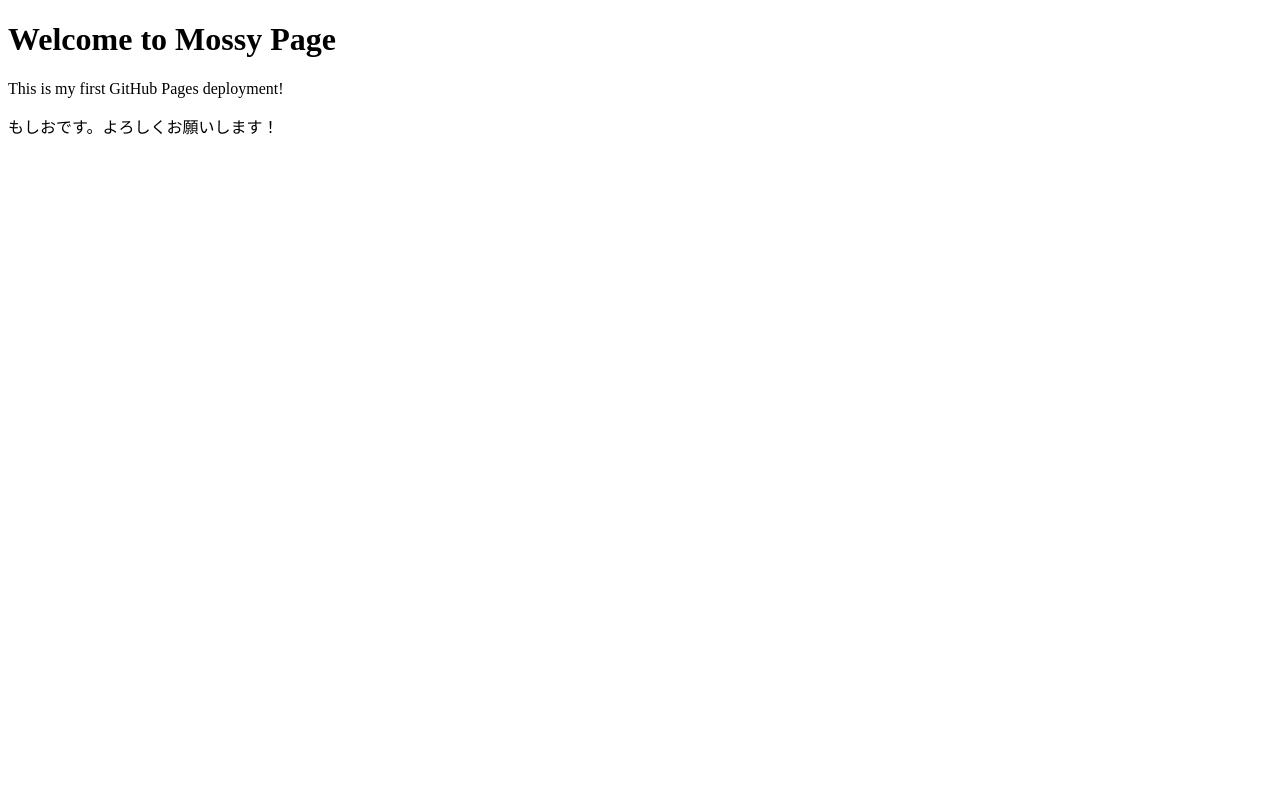
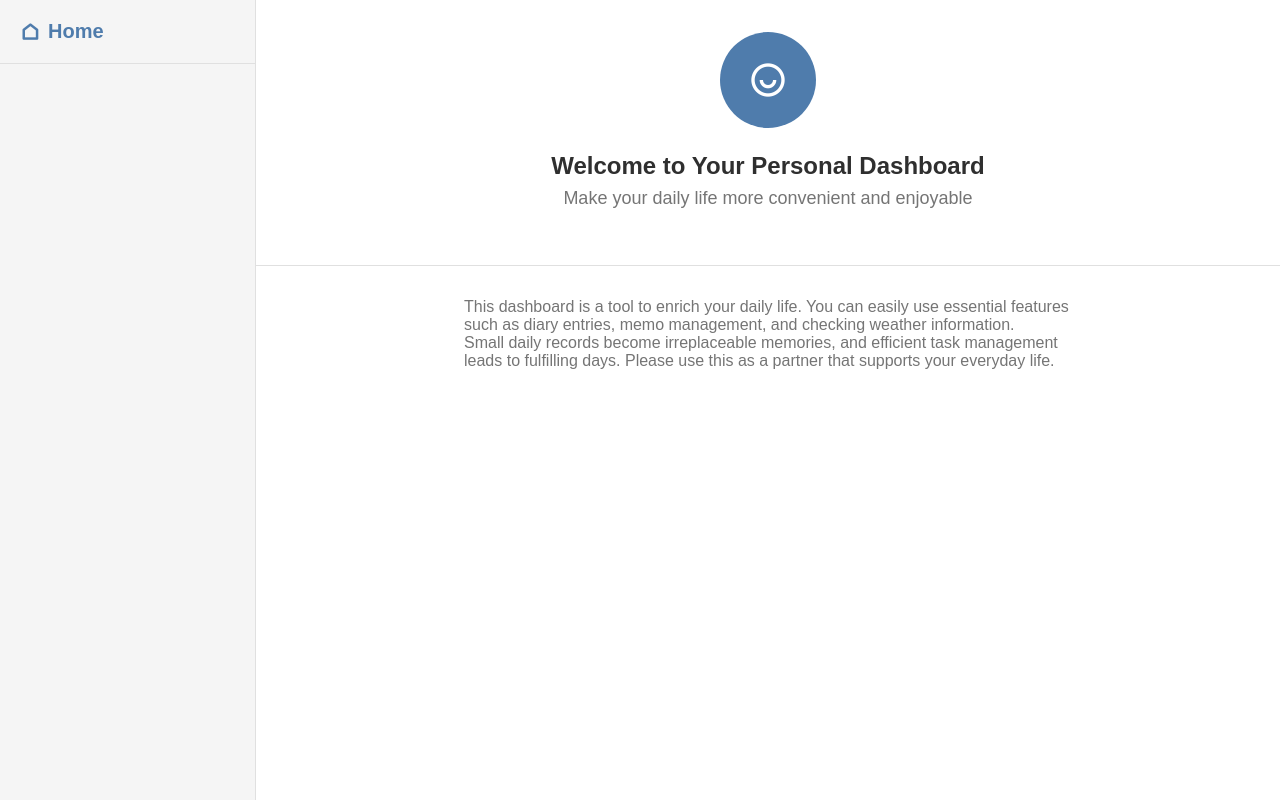
Before and after one commit to mosssssy/my-first-web-app, a plain HTML site: page index.html in a window 1280 px wide. Drawn offline with nearby package versions, Linux system fonts and the light colour scheme.

Commit message:
Add files via upload

```diff
--- a/index.html
+++ b/index.html
@@ -3,11 +3,48 @@
   <head>
     <meta charset="UTF-8" />
     <meta name="viewport" content="width=device-width, initial-scale=1.0" />
-    <title>My GitHub Pages Site</title>
+    <title>Dashboard</title>
+    <link href="./style.css" rel="stylesheet" />
+    <link
+      href="https://cdn.jsdelivr.net/npm/remixicon@4.5.0/fonts/remixicon.css"
+      rel="stylesheet"
+    />
   </head>
   <body>
-    <h1>Welcome to Mossy Page</h1>
-    <p>This is my first GitHub Pages deployment!</p>
-    <p>もしおです。よろしくお願いします！</p>
+    <div class="container">
+      <aside>
+        <header>
+          <a href="#" data-tab="home">
+            <span class="ri-home-line"></span>
+            Home
+          </a>
+        </header>
+      </aside>
+      <main>
+        <section id="home">
+          <header>
+            <div class="profile">
+              <span class="ri-user-smile-line"></span>
+            </div>
+            <div class="title">Welcome to Your Personal Dashboard</div>
+            <div class="subtitle">
+              Make your daily life more convenient and enjoyable
+            </div>
+          </header>
+          <div class="message">
+            <p>
+              This dashboard is a tool to enrich your daily life. You can easily
+              use essential features such as diary entries, memo management, and
+              checking weather information.
+            </p>
+            <p>
+              Small daily records become irreplaceable memories, and efficient
+              task management leads to fulfilling days. Please use this as a
+              partner that supports your everyday life.
+            </p>
+          </div>
+        </section>
+      </main>
+    </div>
   </body>
 </html>
--- /dev/null
+++ b/style.css
@@ -0,0 +1,107 @@
+/* ブラウザで設定されているスタイルのリセット・共通設定 */
+/* 消さないでください */
+*,
+*::before,
+*::after {
+  box-sizing: border-box;
+}
+body,
+h1,
+h2,
+h3,
+p,
+ul,
+li,
+form,
+input,
+textarea,
+select,
+button {
+  margin: 0;
+  padding: 0;
+  font-family: sans-serif;
+}
+
+ul {
+  list-style: none;
+}
+/* スタイルのリセット終了 */
+
+/* サイドバーとメインコンテンツを包むための要素のスタイルを書いてください */
+.container {
+  display: flex;
+  height: 100vh;
+}
+
+/* サイドバーに関連するスタイルを書いてください */
+aside {
+  width: 256px;
+  flex-shrink: 0;
+  background-color: #f5f5f5;
+  border-right: 1px solid #e0e0e0;
+  display: flex;
+  flex-direction: column;
+  height: 100%;
+}
+
+header {
+  padding: 20px;
+  border-bottom: 1px solid #e0e0e0;
+}
+
+header a {
+  font-size: 1.25rem;
+  font-weight: 600;
+  color: #4f7cac;
+  display: flex;
+  align-items: center;
+  gap: 8px;
+  text-decoration: none;
+}
+
+/* メインコンテンツに関連するスタイルを書いてください */
+main {
+  flex: 1;
+}
+
+main header {
+  background-color: white;
+  padding: 32px;
+  border-bottom: 1px solid #e0e0e0;
+  text-align: center;
+}
+
+.profile {
+  width: 96px;
+  height: 96px;
+  background-color: #4f7cac;
+  border-radius: 50%;
+  display: flex;
+  justify-content: center;
+  align-items: center;
+  margin-left: auto;
+  margin: 0 auto 24px;
+  font-size: 2.5rem;
+  color: white;
+}
+
+main .title {
+  font-size: 1.5rem;
+  font-weight: 600;
+  color: #2f2f2f;
+  margin-bottom: 8px;
+}
+
+main .subtitle {
+  font-size: 1.125rem;
+  color: #757575;
+  margin-bottom: 24px;
+}
+
+main .message {
+  max-width: 672px;
+  margin: 0 auto;
+  padding: 32px;
+  color: #757575;
+  margin-bottom: 16px;
+}
```
